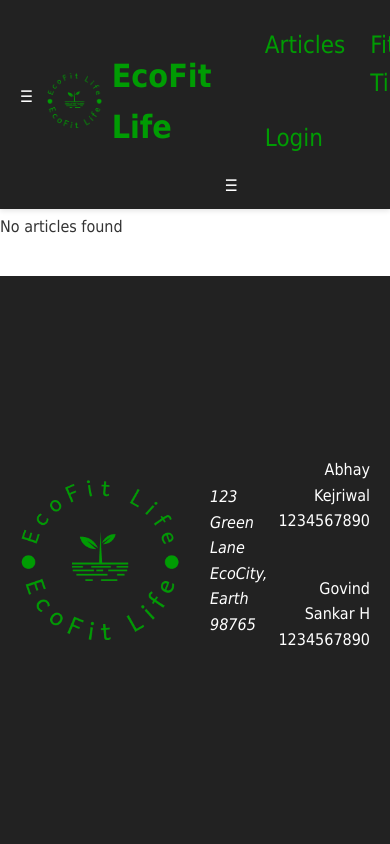
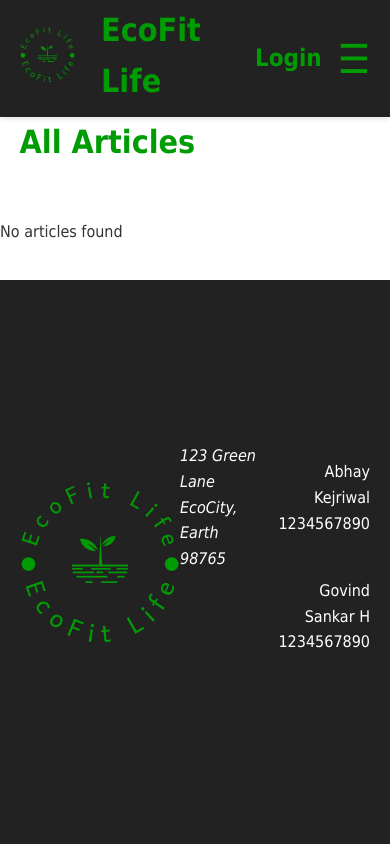
Before and after one commit to Curium242/EcoFit-Life, a PHP site: page /articles/articles.php in a window 390 px wide. Run offline with PHP 8.4, Linux system fonts and the light colour scheme; data that the repository does not hold is empty.

Commit message:
Refactor styles.css to improve header responsiveness, enhance mobile menu, and update article card design

```diff
--- a/assets/styles.css
+++ b/assets/styles.css
@@ -21,7 +21,7 @@ section {
 
 header {
     background-color: #222;
-    padding: 10px 20px;
+    padding: 5px 20px;
     color: #fff;
     position: fixed;
     top: 0;
@@ -40,22 +40,17 @@ header {
         .logo-container {
             display: flex;
             justify-content: space-between;
+            gap: 1em;
             align-items: center;
 
             .burger-menu {
                 display: none;
-                height: 40px;
-                width: 40px;
+                font-size: xx-large;
+                color: #009c03;
                 cursor: pointer;
                 object-fit: fill;
             }
 
-            @media screen and (max-width: 1150px) {
-                .burger-menu {
-                    display: block;
-                }
-
-            }
             .site-name {
                 font-size: 2em;
                 font-weight: bold;
@@ -71,10 +66,18 @@ header {
             }
         }
 
+        .menu-section {
+            display: flex;
+            justify-content: space-between;
+            align-items: center;
+            gap: 1em;
+
             ul {
                 list-style: none;
                 display: flex;
-            gap: 25px;
+                align-items: center;
+                gap: 20px;
+                padding-left: 20px;
 
                 li a {
                     color: #009c03;
@@ -87,6 +90,93 @@ header {
                     color: #35d400;
                 }
             }
+
+            .burger-menu {
+                display: none;
+                font-size: 2.5em;
+                color: #009c03;
+                cursor: pointer;
+                object-fit: fill;
+            }
+
+            @media screen and (max-width: 1220px) {
+                .burger-menu {
+                    display: block;
+                }
+
+                .navbar-menu {
+                    display: none;
+                }
+            }
+
+            .login-menu {
+                font-weight: 700;
+            }
+
+            /* Dropdown Menu */
+            .profile {
+                display: inline-block;
+                cursor: pointer;
+
+                .profile-image {
+                    width: 50px;
+                    height: 50px;
+                    object-fit: cover;
+                    border-radius: 50%;
+                }
+
+                .profile-menu {
+                    display: none;
+                    position: fixed;
+                    right: 3%;
+                    top: 10%;
+                    background-color: #323232;
+                    box-shadow: 0px 8px 16px rgba(0, 0, 0, 0.5);
+                    z-index: 500;
+                    border-radius: 15px;
+                    padding: 10px;
+
+                    p,
+                    a {
+                        font-size: 1.2em;
+                        padding: 10px;
+                        display: block;
+                        margin: 0;
+                    }
+
+                    &.active {
+                        display: block;
+                    }
+                }
+            }
+
+            @media (max-width: 1220px) {
+                .navbar-menu {
+                    display: none;
+                    position: fixed;
+                    top: 80px;
+                    left: 0;
+                    right: 0;
+                    height: 300px;
+                    background-color: #323232;
+                    z-index: 500;
+                    padding: 0 0 0 20px;
+                    margin: 0;
+
+                    li {
+                        padding: 10px 0;
+                        border: none;
+                        font-weight: 400;
+                    }
+
+                    &.active {
+                        display: block;
+                    }
+                }
+            }
+        }
+
+
     }
 }
 
@@ -361,39 +455,23 @@ footer {
             align-self: left;
         }
 
-footer address {
-    color: #fff;
-    margin-left: 30px;
-    margin-top: 1%;
-    vertical-align: middle;
-    align-self: center;
-}
+        .address-author-wrapper {
+            display: flex;
+            justify-content: space-between;
+            width: 100%;
 
             .author-info {
                 display: flex;
                 flex-direction: column;
                 align-items: flex-end;
-    /* Aligns the author info to the right */
                 text-align: right;
-    /* Ensures text aligns right */
-}
 
                 .author-column {
                     margin-bottom: 10px;
-    /* Optional: Adds spacing between authors */
                 }
-
-footer .footer-content {
-    display: flex;
-    justify-content: space-between;
-    width: 100%;
-    align-items: center;
             }
-
-footer .address-author-wrapper {
-    display: flex;
-    justify-content: space-between;
-    width: 100%;
+        }
+    }
 }
 
 .form-section {
@@ -446,63 +522,23 @@ footer .address-author-wrapper {
 .article,
 .comments {
     padding-left: 5%;
+    h1{
+        font-size: xx-large;
     }
-
-/* Profile Image */
-/* Restrict profile image size */
-.profile-image {
-    width: 40px;
-    height: 40px;
-    object-fit: cover;
-    /* Ensures the image fits within the container */
-    border-radius: 50%;
-    /* Makes it round */
-    cursor: pointer;
+    h1, h2, h4{
+        margin-bottom: 5px;
+        color: #009c03;
     }
-
-/* Dropdown Menu */
-.dropdown {
-    position: relative;
-    display: inline-block;
+    p {
+        margin-top: 0;
+        font-size: 0.8em;
+        font-weight: 200;
+        color: #454545;
     }
-
-.dropdown-content {
-    display: none;
-    position: absolute;
-    right: 0;
-    background-color: #f9f9f9;
-    min-width: 160px;
-    box-shadow: 0px 8px 16px rgba(0, 0, 0, 0.2);
-    z-index: 1;
-    text-align: left;
-    border-radius: 5px;
+    textarea {
+        min-width: 500px;
+        min-height: 100px;
     }
-
-.dropdown-content p,
-.dropdown-content a {
-    padding: 12px 16px;
-    display: block;
-    color: black;
-    text-decoration: none;
-    border-bottom: 1px solid #ddd;
-}
-
-.dropdown-content a:hover {
-    background-color: #f1f1f1;
-}
-
-.show {
-    display: block;
-}
-
-/* Style the dropdown to appear as a burger menu */
-.dropdown{
-    background-color: transparent;
-    border: none;
-    color: white;
-    cursor: pointer;
-    font-size: 20px;
-    padding: 10px;
 }
 
 /* Dashboard styles */
```
Also changed, not shown: other parts of assets/styles.css (+25 -23 lines). Lines whose indentation alone changed are shown as unchanged.
